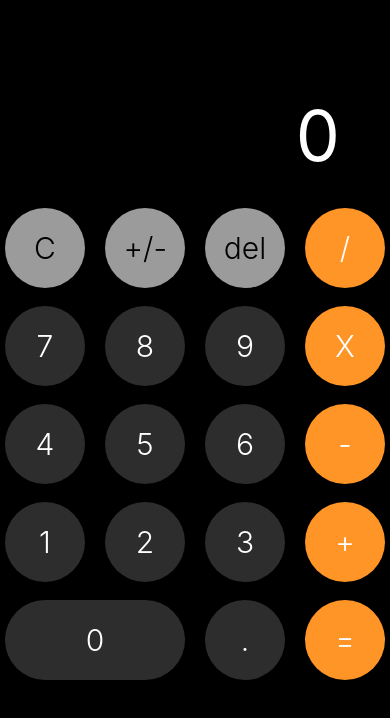
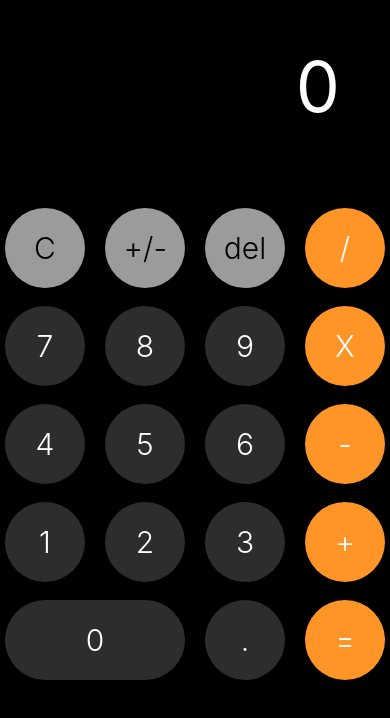
Before and after one commit to javieraizq88/react-native-android1, a React Native app: screen / in a window 390 px wide. Shown: the part 126-844 px from the top of the page. Built offline with nearby package versions, Linux system fonts and the light colour scheme.

Commit message:
calculadora que muestra la operacion matematica y el resultado mientras se escribe

```diff
--- a/src/App.tsx
+++ b/src/App.tsx
@@ -2,6 +2,7 @@ import { View, StatusBar } from "react-native"
 import React, { } from "react"
 import { CalculatorScreen } from "./presentation/screens/CalculatorScreen"
 import { globalStyles } from "./config/theme/global.styles"
+import { CalculatorPixelScreen } from "./presentation/screens/CalculatorPixelScreen"
 
 
 
@@ -12,7 +13,8 @@ export const App = () => {
           backgroundColor={'black'}
           barStyle={"light-content"}
         />
-        <CalculatorScreen />
+        {/* <CalculatorScreen /> */}
+        <CalculatorPixelScreen />
       </View>
   )
 }
--- /dev/null
+++ b/src/presentation/hooks/useCalculatorPixel.tsx
@@ -0,0 +1,192 @@
+import { useEffect, useRef, useState } from "react"
+
+enum Operator {
+    sumar = '+',
+    restar = '-',
+    multiplicar = 'x',
+    dividir = '/',
+}
+
+export const useCalculatorPixel = () => {
+
+    const [formula, setFormula] = useState('');
+
+    const [number, setNumbwer] = useState('0');
+    const [prevNumber, setPrevNumbwer] = useState('0');
+
+    const lasOperation = useRef<Operator>();
+
+
+    useEffect(() => {
+        // si el ultimo valor es diferente de Undefine
+        if (lasOperation.current) {
+            const firstFormulaPart = formula.split(' ').at(0); // TODO pone en vacio la primera posicion del numero
+            setFormula(`${firstFormulaPart} ${lasOperation.current} ${number}`)  // TODO toma el simbolo del numero, contatena con la operacion matematica y da el nuevo numero
+        } else {
+            setFormula(number);
+        }
+    }, [number]);
+
+
+
+    useEffect(() => {
+        const subResult = calcularSubResultado();
+        setPrevNumbwer(`${subResult}`);
+    }, [formula]);
+
+
+
+
+    const clean = () => {
+        setNumbwer('0');
+        setPrevNumbwer('0');
+        lasOperation.current = undefined;
+        setFormula('')
+    }
+
+    // borra ultimo numero marcado
+    const deleteOperation = () => {
+        let currentSign = '';
+        let temporalNumber = number;
+
+        // cambia el signo del numero a positivo si viene con -
+        if (number.includes('-')) {
+            currentSign = '-';
+            temporalNumber = number.replace('-', '') // -88 -> 88
+        }
+
+        // elimina el ultimo dato y mantiene el - o ''
+        if (temporalNumber.length > 1) {
+            return setNumbwer(currentSign + temporalNumber.slice(0, -1))
+        }
+
+        setNumbwer('0')
+    }
+
+    const toggleSign = () => {
+        // si el numero viene con el -, se reemplaza por un string vacio
+        if (number.includes('-')) {
+            return setNumbwer(number.replace('-', ''))
+        }
+        // sino, se deja con el - y se agrega en numero
+        setNumbwer('-' + number);
+    }
+
+    const buildNumber = (numberString: string) => {
+
+        // solo se peude agregar un .
+        if (number.includes('.') && numberString === '.') return;
+
+        if (number.startsWith('0') || number.startsWith('-0')) {
+            // al tocar el . antes de cualquier otro numero, lo agrega despues del 0 que es el state '0'
+            if (numberString === '.') {
+                return setNumbwer(number + numberString);
+            }
+
+            // si hay otro 0 y no hay .
+            if (numberString === '0' && number.includes('.')) {
+                return setNumbwer(number + numberString);
+            }
+
+            // si es diferente de 0, no hay . y es el primer numero
+            if (numberString !== '0' && !number.includes('.')) {
+                return setNumbwer(numberString);
+            }
+
+            // evitar el 000.000
+            if (numberString === '0' && !number.includes('.')) {
+                return;
+            }
+
+            return setNumbwer(number + numberString);
+        }
+
+        setNumbwer(number + numberString);
+    }
+
+    // si se pone 0. y se selecciona cualquier operacion matematica, borra el .
+    const setLastNumber = () => {
+       calcularResultado(); // calcula el valor en mas de una operacion matematica
+
+        // si termina con un punto, borra la ultima posicion
+        if (number.endsWith('.')) {
+            setPrevNumbwer(number.slice(0, -1));
+        } else {
+            setPrevNumbwer(number);
+        }
+
+        setNumbwer('0');
+    }
+
+    const sumarOperation = () => {
+        setLastNumber();
+        lasOperation.current = Operator.sumar;
+    }
+    const restarOperation = () => {
+        setLastNumber();
+        lasOperation.current = Operator.restar;
+    }
+    const multiplicarrOperation = () => {
+        setLastNumber();
+        lasOperation.current = Operator.multiplicar;
+    }
+    const dividirOperation = () => {
+        setLastNumber();
+        lasOperation.current = Operator.dividir;
+    }
+
+    const calcularResultado = () => {
+
+        const result = calcularSubResultado(); // TODO devuelve la operacion matematica basa en la formula
+        setFormula(`${result}`);
+
+
+        lasOperation.current = undefined;
+        setPrevNumbwer('0') //TODO  deja en 0 el resultado final
+    }
+
+    const calcularSubResultado = (): number => {
+
+        // TODO forma un arreglo de cada numero separado con un ' '
+        const [primerValor, operacion, segundoValor] = formula.split(' ');
+
+        const num1 = Number(primerValor);
+        const num2 = Number(segundoValor);
+
+        // si se agrega un numero y depsues el =, muestra el num1
+        if (isNaN(num2)) return num1;
+
+        switch (operacion) {
+            case Operator.sumar:
+                return num1 + num2;
+            case Operator.restar:
+                return num1 - num2;
+            case Operator.dividir:
+                return num1 / num2;
+            case Operator.multiplicar:
+                return num1 * num2;
+            default:
+                throw new Error('Operacion no valida')
+        }
+
+    }
+
+    return {
+        // Properties
+        number,
+        prevNumber,
+        formula,
+
+
+        //methods
+        buildNumber,
+        clean,
+        deleteOperation,
+        toggleSign,
+        sumarOperation,
+        restarOperation,
+        dividirOperation,
+        multiplicarrOperation,
+        calcularResultado,
+    }
+}
--- /dev/null
+++ b/src/presentation/screens/CalculatorPixelScreen.tsx
@@ -0,0 +1,79 @@
+import { Pressable, Text } from "react-native"
+import { View } from "react-native"
+import { colors, globalStyles } from "../../config/theme/global.styles"
+import { CalculatorButton } from "../components/CalculatorButton"
+import { useCalculatorPixel } from "../hooks/useCalculatorPixel"
+
+export const CalculatorPixelScreen = () => {
+
+    const {
+        formula, number, prevNumber, buildNumber, toggleSign,
+        clean, deleteOperation,
+        sumarOperation, restarOperation, dividirOperation, multiplicarrOperation,
+        calcularResultado,
+    } = useCalculatorPixel();
+
+    return (
+        <View style={globalStyles.calculatorContainer} >
+
+            <View style={{ paddingHorizontal: 30, paddingBottom: 20 }} >
+                <Text
+                    adjustsFontSizeToFit
+                    numberOfLines={1}
+                    style={globalStyles.mainResult} >
+                    {formula}
+                </Text>
+
+                {/* si el valor de la formula es igual a prevNumber, no muestra nada */}
+
+                {
+                    (formula === prevNumber)
+                        ? <Text style={globalStyles.subResult} > </Text>
+                        : <Text
+                            adjustsFontSizeToFit
+                            numberOfLines={1}
+                            style={globalStyles.subResult} >
+                            {(prevNumber === '0') ? '0' : prevNumber}
+                        </Text>
+                }
+
+
+            </View>
+
+            <View style={globalStyles.row} >
+                <CalculatorButton onPress={() => clean()} blackText label="C" color={colors.lightGray} />
+                <CalculatorButton onPress={() => toggleSign()} blackText label="+/-" color={colors.lightGray} />
+                <CalculatorButton onPress={() => deleteOperation()} blackText label="del" color={colors.lightGray} />
+                <CalculatorButton onPress={() => dividirOperation()} label="/" color={colors.orange} />
+            </View>
+
+            <View style={globalStyles.row} >
+                <CalculatorButton onPress={() => buildNumber('7')} label="7" />
+                <CalculatorButton onPress={() => buildNumber('8')} label="8" />
+                <CalculatorButton onPress={() => buildNumber('9')} label="9" />
+                <CalculatorButton onPress={() => multiplicarrOperation()} label="X" color={colors.orange} />
+            </View>
+
+            <View style={globalStyles.row} >
+                <CalculatorButton onPress={() => buildNumber('4')} label="4" />
+                <CalculatorButton onPress={() => buildNumber('5')} label="5" />
+                <CalculatorButton onPress={() => buildNumber('6')} label="6" />
+                <CalculatorButton onPress={() => restarOperation()} label="-" color={colors.orange} />
+            </View>
+
+            <View style={globalStyles.row} >
+                <CalculatorButton onPress={() => buildNumber('1')} label="1" />
+                <CalculatorButton onPress={() => buildNumber('2')} label="2" />
+                <CalculatorButton onPress={() => buildNumber('3')} label="3" />
+                <CalculatorButton onPress={() => sumarOperation()} label="+" color={colors.orange} />
+            </View>
+
+            <View style={globalStyles.row} >
+                <CalculatorButton onPress={() => buildNumber('0')} label="0" dobleSize />
+                <CalculatorButton onPress={() => buildNumber('.')} label="." />
+                <CalculatorButton onPress={() => calcularResultado()} label="=" color={colors.orange} />
+            </View>
+
+        </View>
+    )
+}
```
